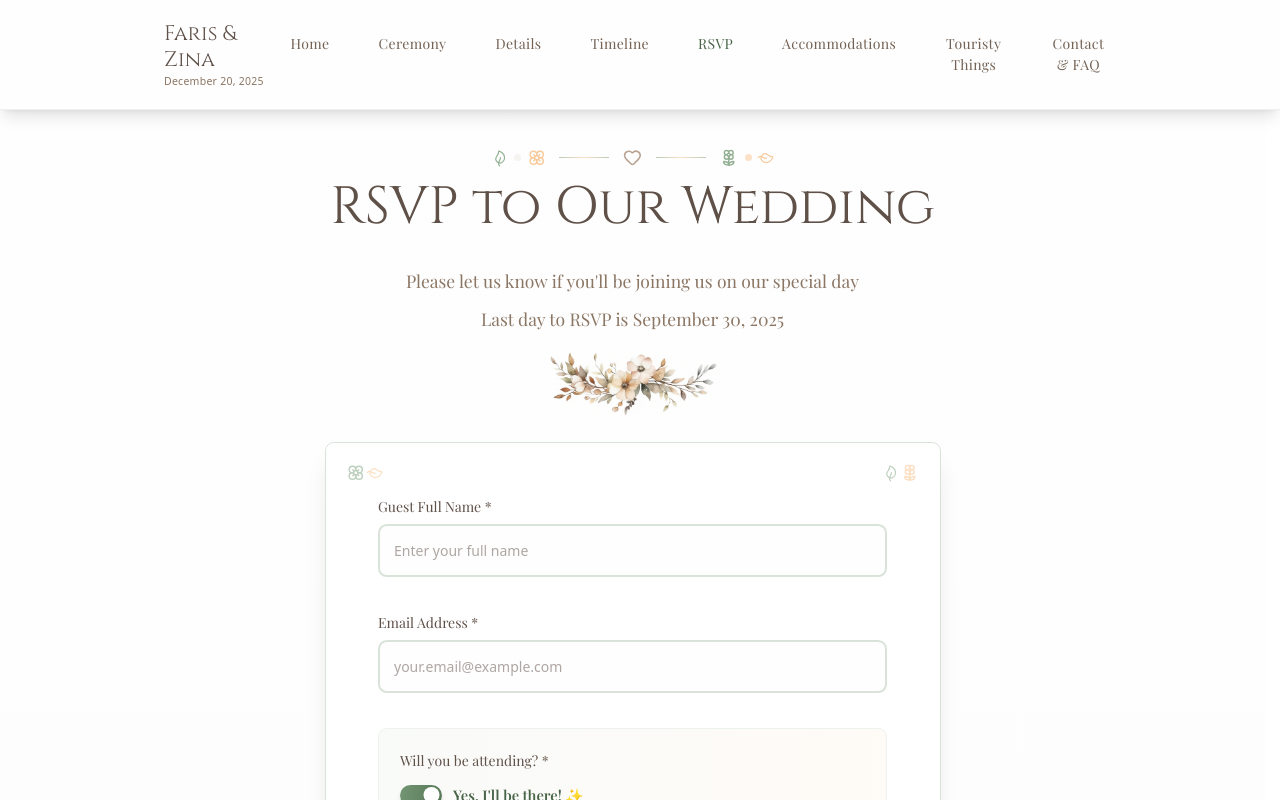
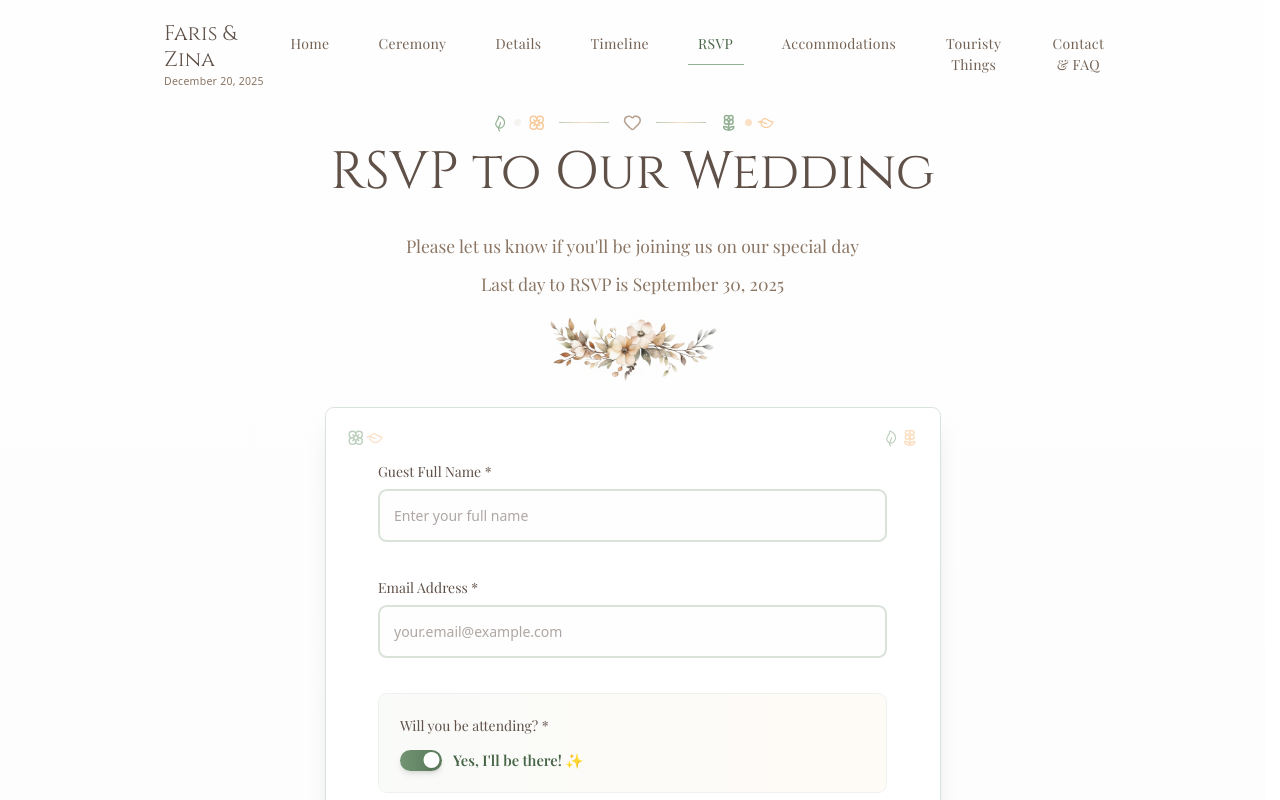
Before and after one commit to jamilfaisal/Wedding-RSVP-Website, a Next.js app: page /rsvp in a window 1280 px wide. Shown: the top 800 px of the page. Built offline with nearby package versions, Linux system fonts and the light colour scheme; no server answers.

Commit message:
fix: adjust padding and background styles in header and RSVP page for improved layout

```diff
--- a/src/components/layout/header/desktop-nav.tsx
+++ b/src/components/layout/header/desktop-nav.tsx
@@ -33,16 +33,17 @@ function DesktopNav({
 }
 
 function renderPageLinks(link: DesktopLink, currentPage: string) {
+  const isCurrentPage = link.href === currentPage;
   return (
     <li key={`page-${link.name}`}>
       <Link href={link.href}>
         <button
           className={`cursor-pointer text-base tracking-wide transition-all duration-300 relative group px-3 py-2
-                  ${link.href === currentPage ? 'text-sage-700' : 'text-brown-700 hover:text-sage-600'}`}
+                  ${isCurrentPage ? 'text-sage-700' : 'text-brown-700 hover:text-sage-600'}`}
           style={{ fontFamily: 'var(--font-serif)' }}
         >
           {link.name}
-          {renderUnderline(false)}
+          {renderUnderline(isCurrentPage)}
           {renderBotanicalDot()}
         </button>
       </Link>
--- a/src/components/layout/header/header.tsx
+++ b/src/components/layout/header/header.tsx
@@ -72,11 +72,9 @@ function Header({ weddingInfo: weddingInfo }: { weddingInfo: WeddingInfo }) {
       as="header"
       className={`fixed top-0 w-full z-50 transition-all duration-700
        ${
-         isHomePage
-           ? isScrolled
-             ? 'bg-ivory-50/95 backdrop-blur-sm shadow-lg border-b border-sage-100'
-             : 'bg-transparent'
-           : 'bg-ivory-50/95 backdrop-blur-sm shadow-lg border-b border-sage-100'
+         isScrolled
+           ? 'bg-ivory-50/95 backdrop-blur-sm shadow-lg border-b border-sage-100'
+           : 'bg-transparent'
        }`}
     >
       <div className="max-w-6xl mx-auto px-8 py-6">
--- a/src/components/layout/home-page/hero-section/hero-section.tsx
+++ b/src/components/layout/home-page/hero-section/hero-section.tsx
@@ -32,7 +32,7 @@ function renderHeroSectionContent(isVisible: boolean, weddingInfo: WeddingInfo)
   return (
     <div className="relative z-10 text-center px-8 max-w-4xl mx-auto">
       <div
-        className={`pt-40 transition-all duration-1000 ${isVisible ? 'opacity-100 translate-y-0' : 'opacity-0 translate-y-8'}`}
+        className={`pt-35 transition-all duration-1000 ${isVisible ? 'opacity-100 translate-y-0' : 'opacity-0 translate-y-8'}`}
       >
         <div className="relative border-2 border-sage-100/60 rounded-lg p-12 bg-white/80 backdrop-blur-sm shadow-xl ">
           {renderTopBorderFloralDecor()}
--- a/src/components/pages/rsvp-page.tsx
+++ b/src/components/pages/rsvp-page.tsx
@@ -5,7 +5,7 @@ import RSVPFooter from '../layout/rsvp-page/rsvp-footer';
 
 function RSVPPage({ weddingInfo }: { weddingInfo: WeddingInfo }) {
   return (
-    <div className="min-h-screen bg-gradient-to-b from-ivory-50 via-sage-50/30 to-orange-50/20 pt-50 py-20">
+    <div className="min-h-screen bg-gradient-to-b from-ivory-50 via-sage-50/30 to-orange-50/20 pt-40 py-20">
       <div className="max-w-3xl mx-auto px-8">
         <RSVPHeader weddingInfo={weddingInfo} />
         <RSVPForm />
```
